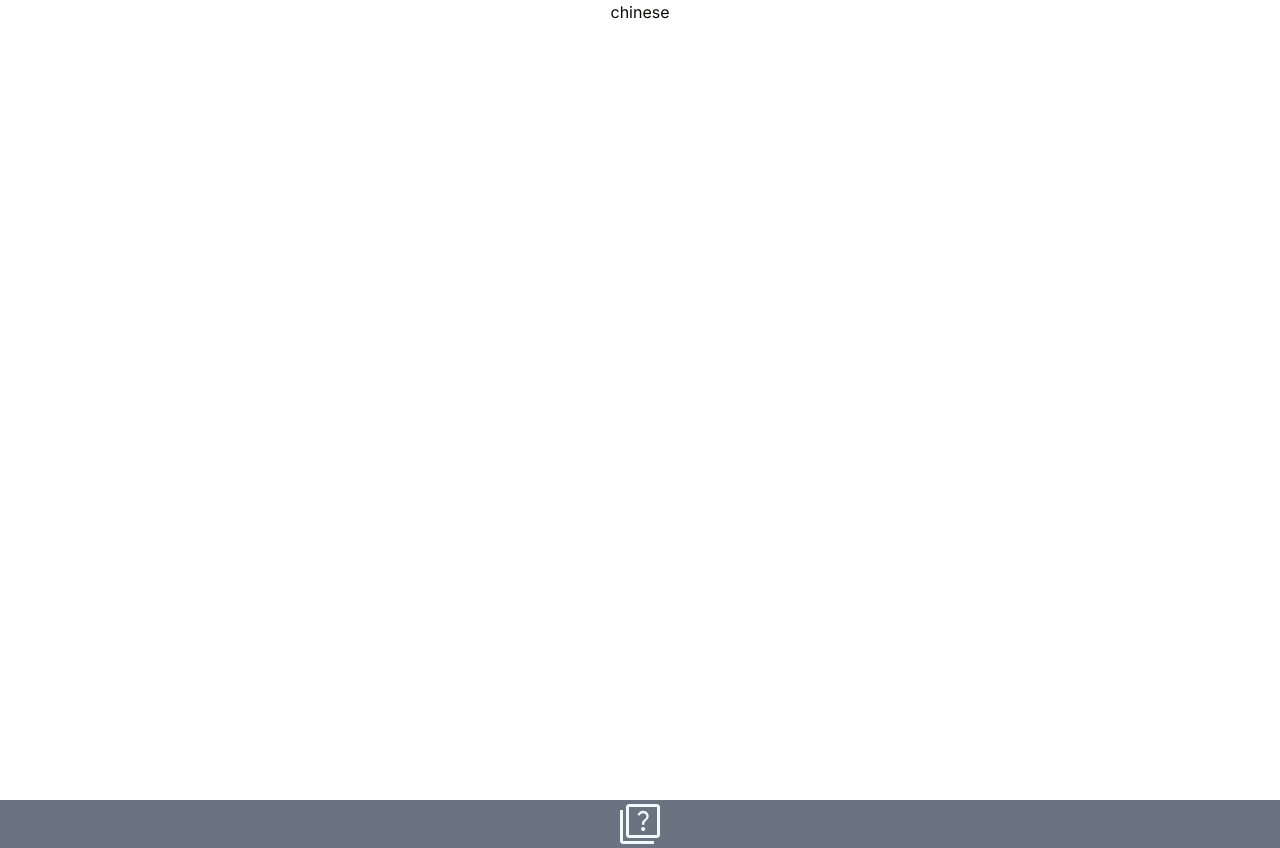
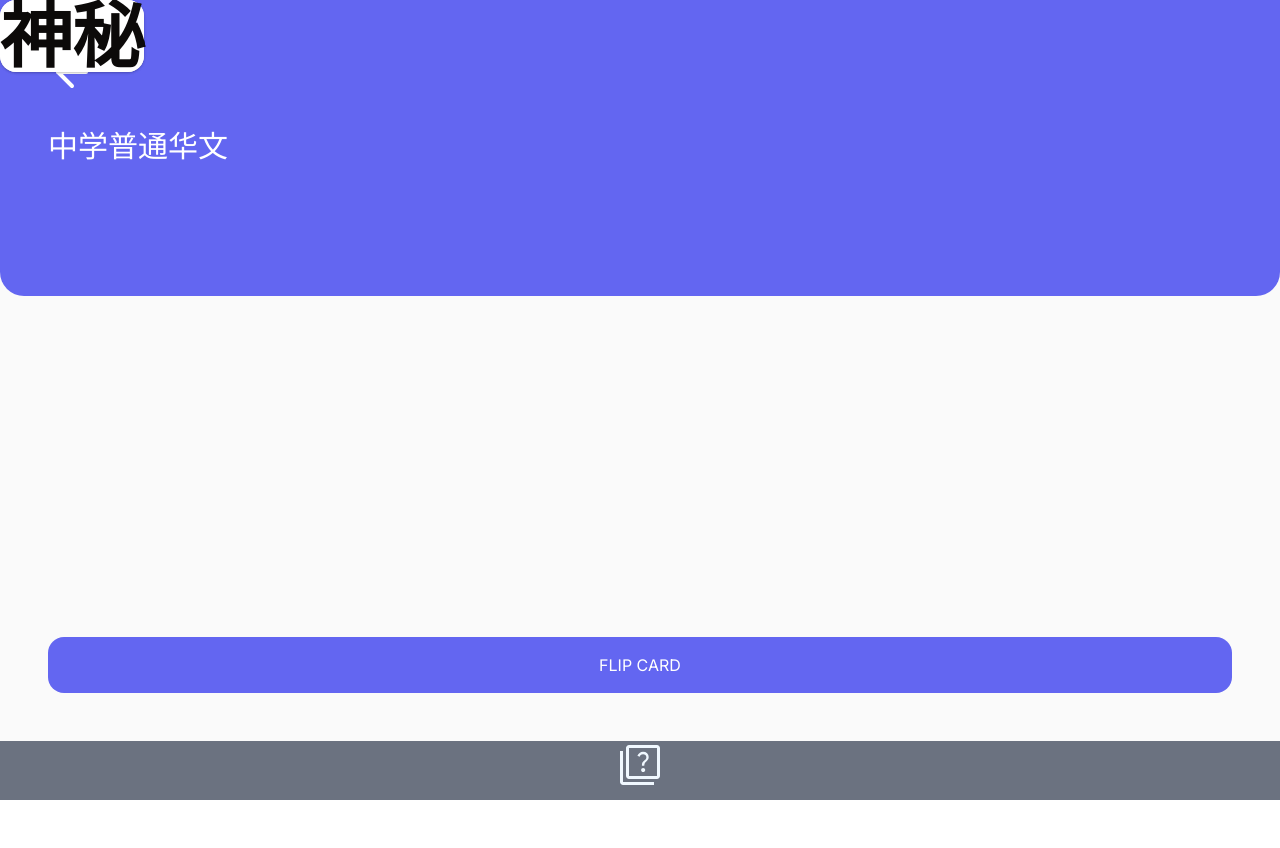
Before and after one commit to mongj/cloudhacks-better-anki, a Next.js app: page /cards/zh-01 in a window 1280 px wide. After the commit the page ends 800 px from the top, so only its background shows below. Built offline with nearby package versions, Linux system fonts and the light colour scheme.

Commit message:
progress save

```diff
--- a/app/cards/zh-01/page.tsx
+++ b/app/cards/zh-01/page.tsx
@@ -1,3 +1,47 @@
+import { ArrowLeft } from "lucide-react";
+
+// export default function Page() {
+//   return (
+//     <>
+//       <div className="bg-neutral-50 min-h-full relative">
+//         <div className="bg-indigo-500 h-1/3 rounded-b-3xl absolute top-0 left-0 z-10"></div>
+//         <div className="flex flex-col bg-neutral-50 p-12">
+//           <ArrowLeft />
+//           <h1>中学普通华文</h1>
+//           <div className="bg-white">
+//             <h1 className="text-5xl">神秘</h1>
+//           </div>
+//           <button className="bg-indigo-500 text-white">FLIP CARD</button>
+//         </div>
+//       </div>
+//     </>
+//   );
+// }
+
 export default function Page() {
-  return <div className="flex min-h-screen flex-col items-center">chinese</div>;
+  return (
+    <>
+      {/* <div className="bg-neutral-500 h-12 relative"></div>
+      <div className="bg-indigo-500 absolute top-0 left-0 z-10 h-6"></div> */}
+      <div className="relative h-full w-full">
+        <div className="bg-neutral-50 h-full" />
+        <div className="absolute top-0 left-0 bg-indigo-500 h-2/5 w-full rounded-b-3xl" />
+        <div className="flex flex-col gap-8 absolute top-0 left-0 p-12 w-full h-full">
+          <ArrowLeft color="white" size={48} />
+          <h1 className="text-3xl text-white">中学普通华文</h1>
+          <div className="flex flex-grow">
+            <div className="front flex flex-col bg-white flex-grow rounded-2xl shadow place-content-center absolute top-0 left-0">
+              <h1 className="text-7xl text-center font-bold">神秘</h1>
+            </div>
+            <div className="back flex flex-col bg-white flex-grow rounded-2xl shadow place-content-center absolute top-0 left-0">
+              <h1 className="text-7xl text-center font-bold">神秘</h1>
+            </div>
+          </div>
+          <button className="bg-indigo-500 text-white p-4 rounded-2xl">
+            FLIP CARD
+          </button>
+        </div>
+      </div>
+    </>
+  );
 }
```
